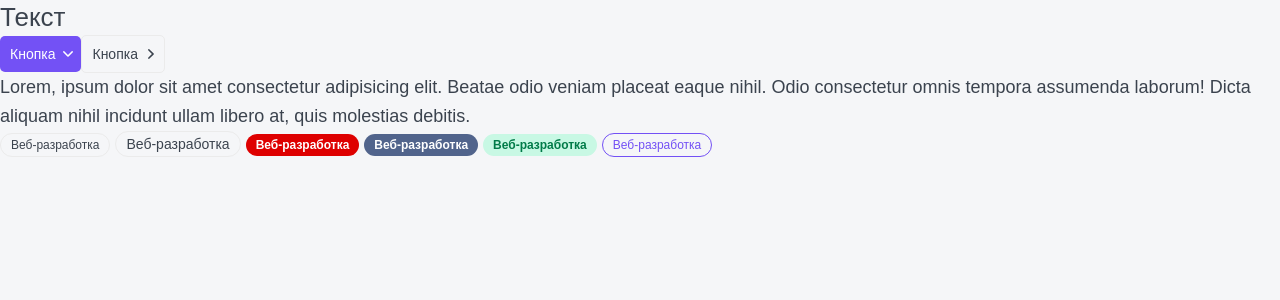
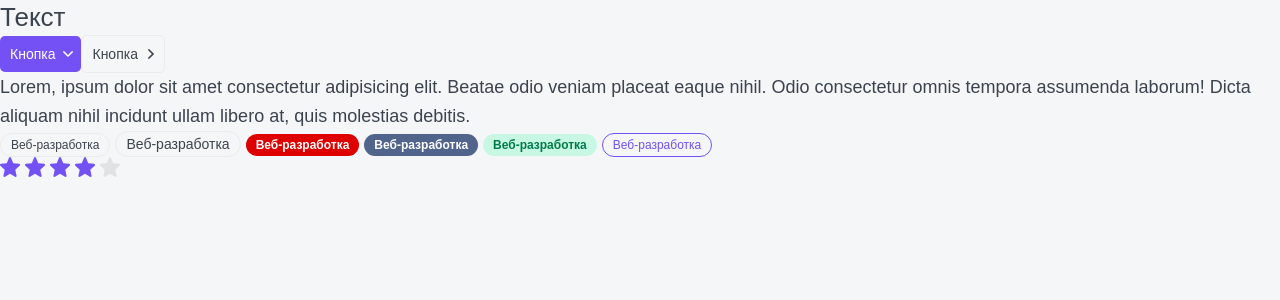
Before and after one commit to timshinsergey/react-next-course-catalog-app, a Next.js app: page / in a window 1280 px wide. Shown: the top 300 px of the page. Built offline with nearby package versions, Linux system fonts and the light colour scheme.

Commit message:
create rating component

```diff
--- a/components/Button/Button.tsx
+++ b/components/Button/Button.tsx
@@ -1,6 +1,6 @@
+import cn from 'classnames'
 import { ButtonProps } from './Button.props'
 import styles from './Button.module.css'
-import cn from 'classnames'
 import ArrowIcon from './arrow.svg'
 
 export const Button = ({
--- a/components/P/P.tsx
+++ b/components/P/P.tsx
@@ -1,6 +1,6 @@
+import cn from 'classnames'
 import { PProps } from './P.props'
 import styles from './P.module.css'
-import cn from 'classnames'
 
 export const P = ({
   children,
--- /dev/null
+++ b/components/Rating/Rating.module.css
@@ -0,0 +1,31 @@
+.filled svg {
+	fill: var(--primary);
+}
+
+.star {
+	display: inline-block;
+}
+
+.star svg {
+	margin-right: 5px;
+}
+
+.editable {
+	cursor: pointer;
+}
+
+.rating-wrapper {
+	position: relative;
+}
+
+.error-message {
+	position: absolute;
+	bottom: -20px;
+	left: 0;
+
+	color: var(--red);
+}
+
+.error svg {
+	stroke: var(--red);
+}
--- /dev/null
+++ b/components/Rating/Rating.tsx
@@ -0,0 +1,71 @@
+import { useState, useEffect, KeyboardEvent } from 'react'
+import cn from 'classnames'
+import { RatingProps } from './Rating.props'
+import styles from './Rating.module.css'
+import StarIcon from './star.svg'
+
+export const Rating = ({
+  isEditable = false,
+  rating,
+  setRating,
+  ...props
+}: RatingProps): JSX.Element => {
+  const [ratingArray, setRatingArray] = useState<JSX.Element[]>(
+    new Array(5).fill(<></>)
+  )
+
+  useEffect(() => {
+    constructRating(rating)
+  }, [rating])
+
+  const constructRating = (currentRating: number) => {
+    const updatedArray = ratingArray.map((r: JSX.Element, i: number) => {
+      return (
+        <span
+          key={i}
+          className={cn(styles.star, {
+            [styles.filled]: i < currentRating,
+            [styles.editable]: isEditable,
+          })}
+          onMouseEnter={() => changeDisplay(i + 1)}
+          onMouseLeave={() => changeDisplay(rating)}
+          onClick={() => onClick(i + 1)}
+        >
+          <StarIcon
+            tabIndex={isEditable ? 0 : -1}
+            onKeyDown={(e: KeyboardEvent<SVGElement>) =>
+              isEditable && handleSpace(i + 1, e)
+            }
+          />
+        </span>
+      )
+    })
+    setRatingArray(updatedArray)
+  }
+  const changeDisplay = (rating: number) => {
+    if (!isEditable) {
+      return
+    }
+    constructRating(rating)
+  }
+  const onClick = (rating: number) => {
+    if (!isEditable || !setRating) {
+      return
+    }
+    setRating(rating)
+  }
+  const handleSpace = (rating: number, event: KeyboardEvent<SVGElement>) => {
+    if (event.code !== 'Space' || !setRating) {
+      return
+    }
+    setRating(rating)
+  }
+
+  return (
+    <div {...props}>
+      {ratingArray.map((r, i) => (
+        <span key={i}>{r}</span>
+      ))}
+    </div>
+  )
+}
--- a/components/Tag/Tag.props.ts
+++ b/components/Tag/Tag.props.ts
@@ -1,6 +1,6 @@
 import { DetailedHTMLProps, HTMLAttributes, ReactNode } from 'react'
 
-export interface PProps extends DetailedHTMLProps<HTMLAttributes<HTMLDivElement>, HTMLDivElement> {
+export interface TagProps extends DetailedHTMLProps<HTMLAttributes<HTMLDivElement>, HTMLDivElement> {
 	size?: 's' | 'm'
 	children: ReactNode
 	color?: 'ghost' | 'red' | 'grey' | 'green' | 'primary'
--- a/components/Tag/Tag.tsx
+++ b/components/Tag/Tag.tsx
@@ -1,6 +1,6 @@
-import { PProps } from './Tag.props'
+import cn from 'classnames'
+import { TagProps } from './Tag.props'
 import styles from './Tag.module.css'
-import cn from 'classnames'
 
 export const Tag = ({
   size = 's',
@@ -9,7 +9,7 @@
   href,
   className,
   ...props
-}: PProps): JSX.Element => {
+}: TagProps): JSX.Element => {
   return (
     <div
       className={cn(styles.tag, className, {
--- a/components/index.ts
+++ b/components/index.ts
@@ -2,3 +2,4 @@
 export * from './Button/Button'
 export * from './P/P'
 export * from './Tag/Tag'
+export * from './Rating/Rating'
--- a/pages/index.tsx
+++ b/pages/index.tsx
@@ -1,6 +1,8 @@
-import { Button, Htag, P, Tag } from '../components'
+import { useState } from 'react'
+import { Button, Htag, P, Rating, Tag } from '../components'
 
 export default function Home(): JSX.Element {
+  const [rating, setRating] = useState(4)
   return (
     <>
       <Htag tag='h1'>Текст</Htag>
@@ -26,6 +28,7 @@
       <Tag color='grey'>Веб-разработка</Tag>
       <Tag color='green'>Веб-разработка</Tag>
       <Tag color='primary'>Веб-разработка</Tag>
+      <Rating rating={rating} setRating={setRating} isEditable />
     </>
   )
 }
```
Also changed, not shown: components/Rating/Rating.props.ts (added, +7 -0 lines), components/Rating/star.svg (added).
